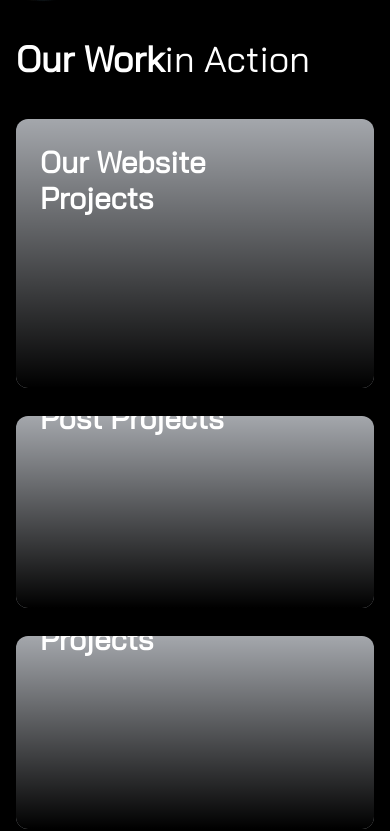
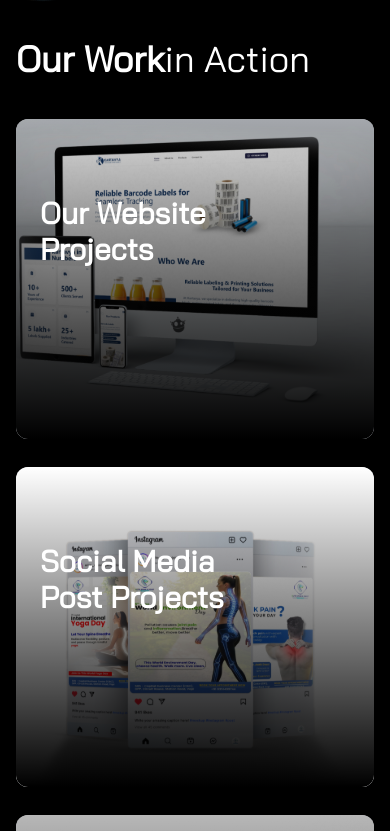
Before and after one commit to vernoxy2/Vernoxy-Media, a React (Vite) app: page / in a window 390 px wide. Shown: the part 2558-3389 px from the top of the page. Built offline with nearby package versions, Linux system fonts and the light colour scheme.

Commit message:
add Contact Page 0310

```diff
--- a/src/Pages/Home/Sections/Work.jsx
+++ b/src/Pages/Home/Sections/Work.jsx
@@ -1,5 +1,5 @@
 import React from "react";
-import { motion, AnimatePresence } from "framer-motion";
+import { motion } from "framer-motion";
 import Heading from "../../../Components/Heading";
 import WPro1 from "../../../assets/HomePageImgs/Work/Web/Pun.svg";
 import WPro2 from "../../../assets/HomePageImgs/Work/Web/AN.svg";
@@ -15,6 +15,7 @@ import Post3 from "../../../assets/HomePageImgs/Work/Post/E.svg";
 import Post4 from "../../../assets/HomePageImgs/Work/Post/DB.svg";
 import PrimaryBtn from "../../../Components/PrimartyBtn";
 import PrimaryBg from "../../../Components/PrimaryBg";
+import { Link } from "react-router-dom";
 
 const WorkData = [
   {
@@ -22,26 +23,28 @@ const WorkData = [
     img: [WPro1, WPro2, WPro3, WPro4],
     title: "Our Website Projects",
     text: "Discover our creative website projects designed for innovation, growth, and success.",
+    Link: "services/web_development",
   },
   {
     id: 2,
     img: [Post1, Post2, Post3, Post4],
-
     title: "Social Media Post Projects",
     text: "Discover our creative social media projects designed for innovation, growth, and success.",
+    Link: "services/web_development",
   },
   {
     id: 3,
     img: [APro1, APro1],
-
     title: "Our Application Projects",
     text: "Discover our creative application projects designed for innovation, growth, and success.",
+    Link: "services/web_development",
   },
   {
     id: 4,
     img: [Vid1, Vid2, Vid3],
     title: "Our Video Projects",
     text: "Discover our creative video projects designed for innovation, growth, and success.",
+    Link: "services/video_editing",
   },
 ];
 
@@ -65,16 +68,23 @@ const Work = () => {
   );
 };
 
-const ProjectCard = ({ item }) => {
+const ProjectCard = React.memo(({ item }) => {
   const [index, setIndex] = React.useState(0);
+
+  // Preload images
+  React.useEffect(() => {
+    item.img.forEach((src) => {
+      const img = new Image();
+      img.src = src;
+    });
+  }, [item.img]);
 
   // Loop images every 3 seconds
   React.useEffect(() => {
-    if (item.img.length === 0) return; // prevent crash if no images
+    if (item.img.length === 0) return;
     const interval = setInterval(() => {
       setIndex((prev) => (prev + 1) % item.img.length);
     }, 3000);
-
     return () => clearInterval(interval);
   }, [item.img.length]);
 
@@ -82,43 +92,41 @@ const ProjectCard = ({ item }) => {
     <div className="relative z-0 overflow-hidden rounded-xl shadow-lg group">
       <PrimaryBg className="-top-28 -pr-40" />
 
-      {/* Image */}
-      <div className="relative z-0 w-full bg-[#A4A7AC]">
-        <AnimatePresence mode="wait">
+      {/* Image Container */}
+      <div className="relative z-0 w-full bg-[#A4A7AC] h-80 md:h-96">
+        {item.img.map((src, i) => (
           <motion.img
-            key={index}
-            src={item.img[index]}
+            key={i}
+            src={src}
             alt={item.title}
-            className="w-full h-full object-cover rounded-xl"
-            initial={{ opacity: 0, scale: 1 }}
-            animate={{ opacity: 1, scale: 1 }}
-            exit={{ opacity: 0, scale: 0.98 }}
+            className="absolute top-0 left-0 w-full h-full object-cover"
+            initial={{ opacity: 0 }}
+            animate={{ opacity: i === index ? 1 : 0 }}
             transition={{ duration: 0.8 }}
           />
-        </AnimatePresence>
+        ))}
 
         {/* Overlay */}
-        <div className="absolute bottom-0 left-0 w-full h-full bg-gradient-to-b from-transparent to-black transition-all duration-500 flex flex-row items-end justify-between p-6 text-white text-start font-Bai_Jamjuree group">
-          <div className="max-w-md">
-            {/* Title: moves up on hover */}
+        <div className="absolute bottom-0 left-0 w-full h-full bg-gradient-to-b from-transparent to-black flex flex-row items-end justify-between p-6 text-white text-start font-Bai_Jamjuree group ">
+          <div className="max-w-md ">
             <h2 className="text-3xl font-bold transform transition-all duration-500 group-hover:-translate-y-4">
               {item.title}
             </h2>
-
-            {/* Text fades in after title lifts */}
             <p className="text-xl mt-2 opacity-0 translate-y-4 group-hover:opacity-100 group-hover:translate-y-0 transition-all duration-500 delay-200">
               {item.text}
             </p>
           </div>
 
-          {/* Button fades in after text */}
-          <div className="mt-4 opacity-0 translate-y-4 group-hover:opacity-100 group-hover:translate-y-0 transition-all duration-500 delay-300">
-            <PrimaryBtn>Learn More</PrimaryBtn>
+          <div className="mt-1 opacity-0 translate-y-4 group-hover:opacity-100 group-hover:translate-y-0 transition-all duration-500 delay-200">
+            <Link to={item.Link}>
+              {" "}
+              <PrimaryBtn>Learn More</PrimaryBtn>
+            </Link>
           </div>
         </div>
       </div>
     </div>
   );
-};
+});
 
 export default Work;
```
